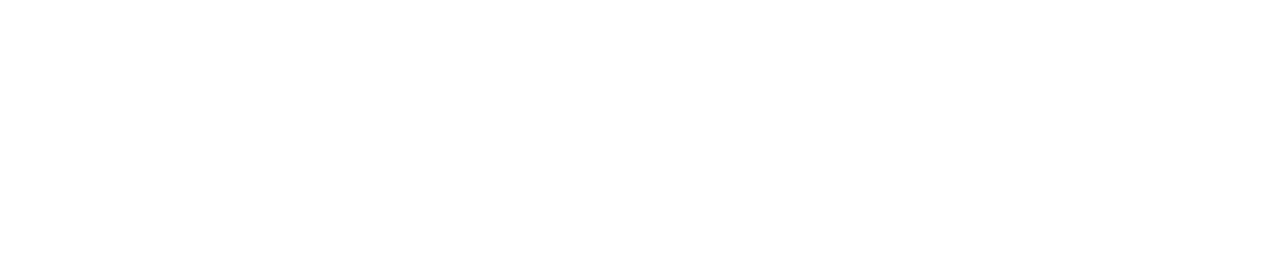
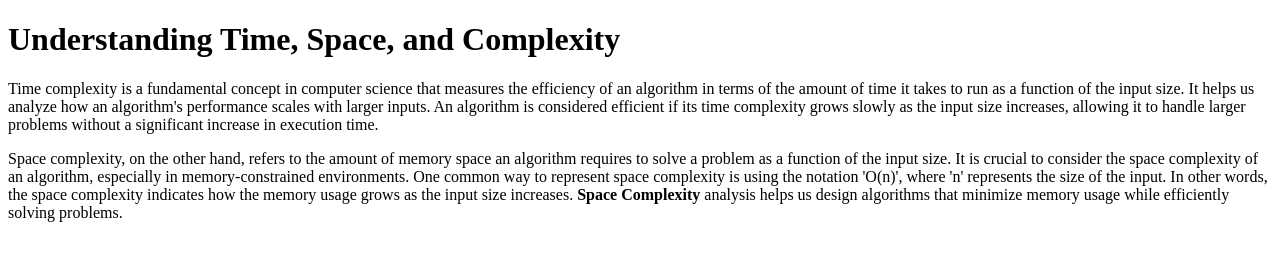
Before and after one commit to acciojob/time-and-space-complexity-MohdSabir786, a website: page main.html in a window 1280 px wide. Drawn offline with Linux system fonts and the light colour scheme.

Commit message:
created a submission

```diff
--- a/main.html
+++ b/main.html
@@ -8,6 +8,28 @@
 
 <body>
 	<!-- the entire body must be written by student -->
+	<h1>Understanding Time, Space, and Complexity</h1>
+
+    <p>Time complexity is a fundamental concept in computer science
+		that measures the efficiency of an algorithm in terms of the
+		amount of time it takes to run as a function of the input size.
+		It helps us analyze how an algorithm's performance scales with
+		larger inputs. An algorithm is considered efficient if its time
+		complexity grows slowly as the input size increases, allowing it to
+		handle larger problems without a significant
+		increase in execution time.</p>
+
+    <p>Space complexity, on the other hand, refers to the amount of memory
+		space an algorithm requires to solve a problem as a function of the
+		input size. It is crucial to consider the space complexity of an
+		algorithm, especially in memory-constrained environments.
+		One common way to represent space complexity
+		is using the notation 'O(n)', where 'n' represents the size of
+		the input. In other words, the space complexity indicates how the
+		memory usage grows as the input size increases.
+		<b>Space Complexity</b> analysis helps us design algorithms that
+		minimize memory usage while efficiently solving problems.</p>
+
     <script type="text/javascript" src="./script.js">
 </script>
 
```
